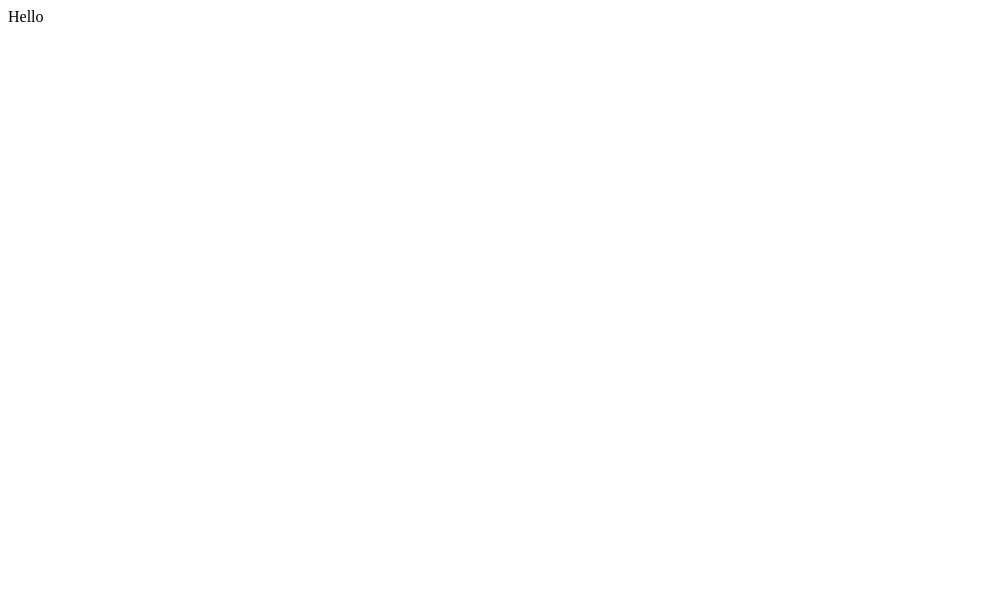
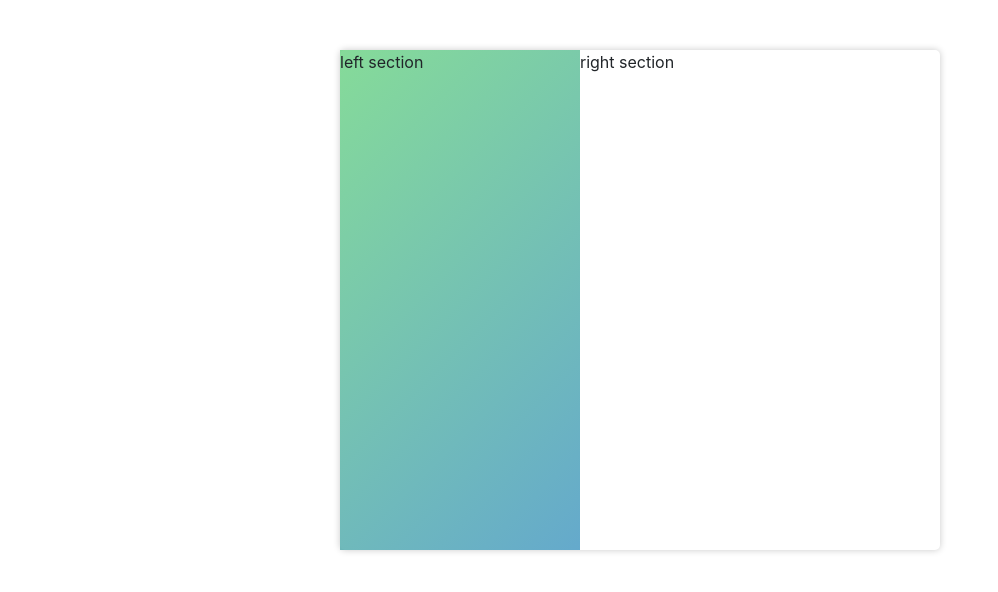
Before and after one commit to rgupta1992/weather, an Angular app: page / in a window 1280 px wide. Shown: the top 592 px of the page, without its empty margins (0-998 px from the left). Built offline with nearby package versions, Linux system fonts and the light colour scheme; no server answers.

Commit message:
Phase1 : wireframe created

```diff
--- a/package.json
+++ b/package.json
@@ -20,8 +20,12 @@
     "@angular/platform-browser": "^6.1.0",
     "@angular/platform-browser-dynamic": "^6.1.0",
     "@angular/router": "^6.1.0",
+    "bootstrap": "^4.1.3",
     "core-js": "^2.5.4",
+    "font-awesome": "^4.7.0",
+    "jquery": "^3.3.1",
     "rxjs": "^6.0.0",
+    "tether": "^1.4.4",
     "zone.js": "~0.8.26"
   },
   "devDependencies": {
--- a/src/app/app.component.css
+++ b/src/app/app.component.css
@@ -0,0 +1,18 @@
+.weather-app-container{
+    box-shadow: 0 0 7px 0 #c9c9c9;
+    width: 600px;
+    height: 500px;
+    margin-left: calc(50% - 300px);
+    margin-top: 50px;
+    border-radius: 5px;
+    display: flex;
+}
+
+.left-section{
+    width: 40%;
+    background: linear-gradient(135deg, #61d07ac4, #3e94bfcc);
+}
+
+.right-section{
+    width: 60%;
+}
--- a/src/app/app.component.html
+++ b/src/app/app.component.html
@@ -1 +1,4 @@
-<div>Hello</div>
+<div class="weather-app-container">
+  <div class="left-section">left section</div>
+  <div class="right-section">right section</div>
+</div>
--- a/src/app/app.component.ts
+++ b/src/app/app.component.ts
@@ -1,4 +1,5 @@
 import { Component } from '@angular/core';
+import { WeatherDataService } from './weather-data.service';
 
 @Component({
   selector: 'app-root',
@@ -7,4 +8,11 @@ import { Component } from '@angular/core';
 })
 export class AppComponent {
   title = 'weather-app';
+
+  forecastForCurrentCity: any;
+  constructor(private weatherService: WeatherDataService){
+    this.weatherService.getForecastForCurrentCity().subscribe(res =>{
+      this.forecastForCurrentCity = res;
+    })
+  }
 }
--- /dev/null
+++ b/src/app/weather-data.service.ts
@@ -0,0 +1,19 @@
+import { Injectable } from '@angular/core';
+import { HttpClient } from '@angular/common/http';
+import { Observable } from 'rxjs';
+
+@Injectable({
+  providedIn: 'root'
+})
+export class WeatherDataService {
+
+  constructor(private http: HttpClient) {
+
+   }
+
+   getForecastForCurrentCity(): Observable<any>{
+     let url = "http://api.openweathermap.org/data/2.5/weather?q=London&appid=048c43a2f7e00f37c3b4044df2ec3128";
+     return this.http.get(url);
+   }
+
+}
--- a/src/index.html
+++ b/src/index.html
@@ -1,6 +1,7 @@
 <!doctype html>
 <html lang="en">
 <head>
+    <meta name="viewport" content="width=device-width, initial-scale=1, shrink-to-fit=no">
   <meta charset="utf-8">
   <title>WeatherApp</title>
   <base href="/">
--- a/src/styles.css
+++ b/src/styles.css
@@ -1 +1,3 @@
 /* You can add global styles to this file, and also import other style files */
+@import "~bootstrap/dist/css/bootstrap.css";
+@import "~font-awesome/css/font-awesome.css";
```
Also changed, not shown: src/app/app.module.ts (+7 -2 lines), 2 other files (tests, documents, lock files or other folders).
